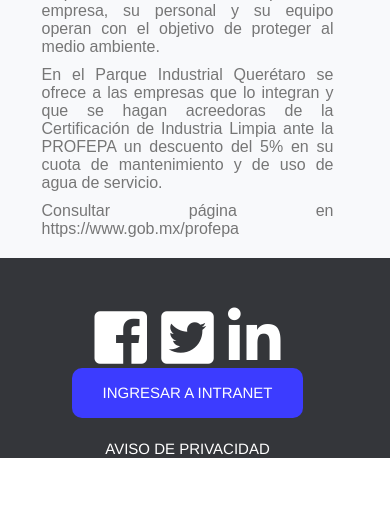
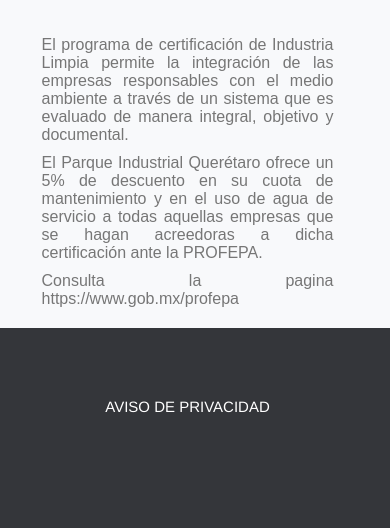
Before and after one commit to DarioQuiroz/park, a PHP site: page /certificados.html in a window 390 px wide. Shown: the part 4389-4917 px from the top of the page. Before the commit the page ends 4847 px from the top, so only its background shows below. Run offline with PHP 8.4, Linux system fonts and the light colour scheme; some libraries are stand-ins or nearby versions.

Commit message:
ultimos ajustes

```diff
--- a/certificados.html
+++ b/certificados.html
@@ -224,10 +224,10 @@
 
 
 
-    <div style="position:relative;top:0;left:0;width:100%;height:100%;overflow:hidden;">
+<div style="position:relative;top:0;left:0;width:100%;height: 100%;overflow:hidden;">
 
-        <div class="img-width" id="jssor_1"
-            style="position:relative;margin:0 auto;top:0px;left:0px;width:1366px;height:508ppx;overflow:hidden;visibility:hidden;">
+    <div class="img-width" id="jssor_1"
+      style="position:relative;margin:0 auto;top:0px;left:0px;width:1366px;height:768px;overflow:hidden;visibility:hidden;">
 
 
             <!-- Loading Screen -->
@@ -311,7 +311,7 @@
                             <p   class="parrafitos">
                                     En el Parque Industrial Querétaro contamos con el certificado Best Industrial Development Central & South America (Mejor Desarrollo Industrial Centro y Sudamérica) por International Property Awards.</p>
                             <p  class="parrafitos">
-                                    Los certificados International Property Awards están abiertos a profesionales de propiedades residenciales y comerciales de todo el mundo. Celebran los más altos niveles de logros de las empresas que operan en todos los sectores de la industria inmobiliaria y de bienes raíces, siendo una marca de excelencia y renombre mundial.</p>
+                                Los certificados International Property Awards están abiertos a profesionales de propiedades en todo el mundo. Celebran los más altos niveles de logros de las empresas que operan en todos los sectores de la industria inmobiliaria y de bienes raíces, siendo una marca de excelencia y renombre mundial.</p>
 
                     </div>
                 </div>
@@ -472,10 +472,12 @@
                             data-wow-duration="3s">
 
                             <p class="parrafitos">
-                                    La Certificación de Industria Limpia es un programa que permite integrar un sistema de gestión ambiental que posibilita el cumplimiento normativo, que es  evaluado en forma  integral, sistemática, objetiva y documentada, respecto a la forma en que una empresa, su personal y su equipo operan con el objetivo de proteger al medio ambiente.</p>
+                               El programa de certificación de Industria Limpia permite la integración de las empresas responsables con el medio ambiente a través de un sistema que es evaluado de manera integral, objetivo y documental.</p>
                                 <p class="parrafitos">
-                                    En el Parque Industrial Querétaro se ofrece a las empresas que lo integran y que se hagan acreedoras de la Certificación de Industria Limpia ante la PROFEPA un descuento del 5% en su cuota de mantenimiento y de uso de agua de servicio.  </p>
-                                <p class="parrafitos"> Consultar página en <a id="profepa" target="_blank" href="https://www.gob.mx/profepa">https://www.gob.mx/profepa</a></p>
+                                   El Parque Industrial Querétaro ofrece un 5% de descuento en su cuota de mantenimiento y en el uso de agua de servicio a todas aquellas empresas que se hagan acreedoras a dicha certificación ante la PROFEPA.
+
+</p>
+                                <p class="parrafitos"> Consulta la pagina <a id="profepa" target="_blank" href="https://www.gob.mx/profepa">https://www.gob.mx/profepa</a></p>
                             </p>
 
                         </div>
@@ -502,26 +504,12 @@
         <div class="container">
             <div class="row wow zoomIn" data-wow-duration="2s">
 
-                <div class="col-md-6 col-sm-6 col-xs-12">
-                    <div class="single_footer text-right">
 
-
-                        <div class="footer_socail">
-                            <a> <i class="fab fa-facebook-square"></i></a>
-                            <a><i class="fab fa-twitter-square"></i>
-                                <a href="https://www.linkedin.com/shareArticle?mini=true&url=http://piq.com.mx&title=Parque Industrial Queretaro=&source=Linkedin"
-                                    onClick="MyWindow=window.open('https://www.linkedin.com/shareArticle?mini=true&url=http://piq.com.mx&title=Parque
-                            Industrial=&source=Linkedin', 'MyWindow', width=600, height=300); return false;" />
-                                <i class="fab fa-linkedin"></i></a>
-
-                        </div>
-                    </div>
-                </div>
 
                 <!--inicia login-->
                 <div style="margin-bottom:28px;;"></div>
 
-                <button class="button-disponibilidad"><a href="php/segundo.html">INGRESAR A INTRANET</a></button>
+
                 <div class="space-20"></div>
                 <div class="space-60 text-center">
                     <a href="files/aviso%20de%20privacidad%20PIQ.pdf">AVISO DE PRIVACIDAD </a>
--- a/php/loguin_facturar.php
+++ b/php/loguin_facturar.php
@@ -134,7 +134,7 @@
       <div class="col-4"></div>
       <form id="ing_fac" action="validar_usuario_fac.php" method="post" class="form-signin col-4">
 
-        <h1 class="h3 mb-3 font-weight-normal">Ingresar</h1>
+
         <input type="email" id="inputEmail" class="form-control" placeholder="Correo" required autofocus name="usuario">
         <input type="password" id="inputPassword" class="form-control" placeholder="Contraseña" required name="clave">
         <input type="text" id="inputRfc" class="form-control" placeholder="RFC" required name="RFC">
--- a/php/validar_usuario_fac.php
+++ b/php/validar_usuario_fac.php
@@ -23,7 +23,7 @@ while($mostrar=mysqli_fetch_array($resultado)){
   {
     ?>
     <script type="text/javascript">
-alert("¡Los datos que ingresaste no corrrespoonden a ninguna cuenta!");
+alert("¡Los datos que ingresaste no corresponden a ninguna cuenta!");
 //window.location.href='loguin_facturar.php';
 </script>
    <?php
```
Also changed, not shown: index.html (+7 -10 lines).
